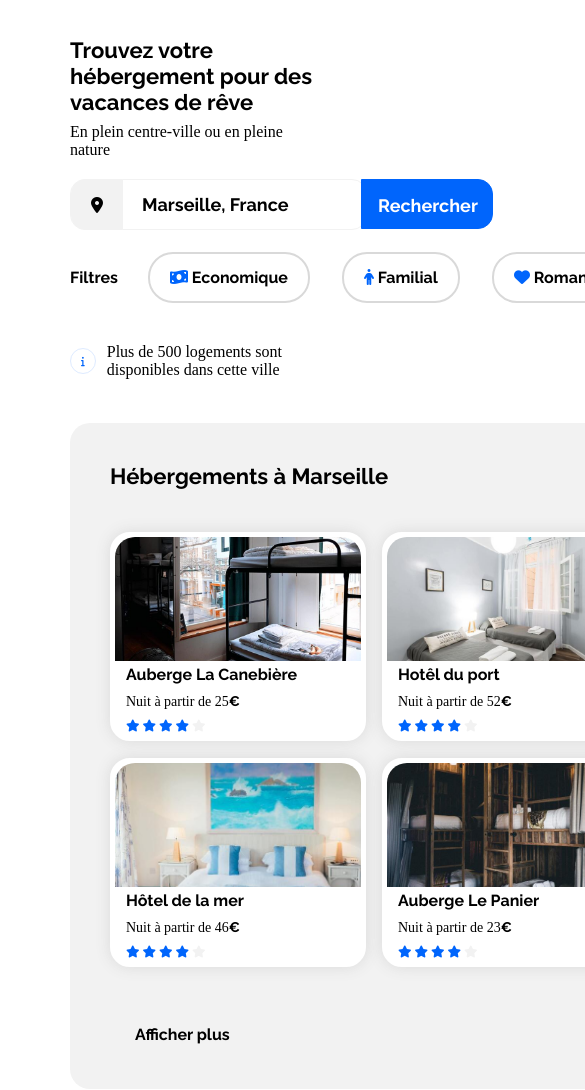
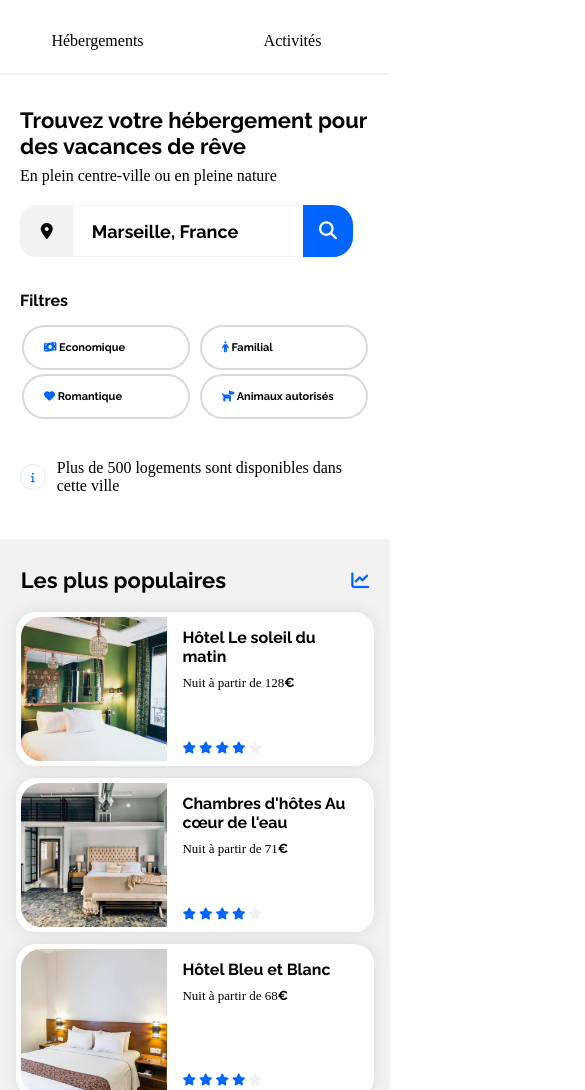
Before and after one commit to Julien-VASSEUR-15072000/Site-Booki, a plain HTML site: page index.html in a window 390 px wide. Shown: the part 79-1169 px from the top of the page, 585 px wide, since content can reach past the window. Drawn offline with Linux system fonts and the light colour scheme; a web font is replaced by a local one.

Commit message:
Bientôt terminé

```diff
--- a/CSS/style.css
+++ b/CSS/style.css
@@ -21,6 +21,15 @@ h3,
 ::placeholder {
     font-family: "Raleway-Bold";
     margin: 0;
+}
+
+.p14 {
+    font-size: 14px;
+    margin: 9px 0px;
+}
+
+.p16 {
+    font-size: 16px;
 }
 
 .bold {
@@ -57,7 +66,7 @@ p {
     flex-wrap: wrap;
 }
 
-.FlexDirectionColumn {
+.flexDirectionColumn {
     display: flex;
     flex-direction: column;
 }
@@ -66,8 +75,12 @@ i {
     color: #0065FC;
 }
 
-.i000000{
+.i000000 {
     color: #000000;
+}
+
+.iFFFFFF {
+    color: #FFFFFF;
 }
 
 span {
@@ -85,12 +98,8 @@ main {
 
 /*********************** Header **********************/
 
-.marginTop20 {
-    margin-top: 20px;
-}
-
 .booki {
-    width: 61.09px;
+    width: 61px;
     height: 19px;
 }
 
@@ -120,9 +129,9 @@ li a:hover {
     border-top: solid #0065FC 2px
 }
 
-/****************** section class"margin" *****************/
+/************* section class="sectionInput" *************/
 
-.margin {
+.sectionInput {
     margin-top: 53px;
 }
 
@@ -131,20 +140,13 @@ h1 {
     font-size: 22px;
 }
 
-.p16 {
-    font-size: 16px;
-}
-
 form {
+    position: relative;
+    margin-top: 20px;
     display: block;
     border-collapse: collapse;
-    position: relative;
-}
-
-.divFormLeft {
-    position: relative;
-    width: 332px;
-    height: 49px;
+    max-width: 332px;
+    height: 50px;
     background: #FFFFFF;
     border: 1px solid #F2F2F2;
     border-radius: 15px;
@@ -166,11 +168,13 @@ form {
 
 .inputLeft {
     border: none;
+    width: 62.6%;
     font-family: 'Raleway-Bold';
     font-style: normal;
     font-weight: 700;
     font-size: 18px;
     margin-left: 17px;
+    padding-right: 5px;
     color: #000000;
 }
 
@@ -183,22 +187,37 @@ input:focus {
     outline: none;
 }
 
-.inputRight {
+.button {
     display: flex;
     flex-direction: row;
     align-items: center;
-    padding: 15px 16px;
     justify-content: center;
+    color: #FFFFFF;
+    font-size: 18px;
+    width: 50px;
+    height: 52px;
+    background: #0065FC;
+    border-radius: 0px 20px 20px 0px;
+    border: none;
+
+    font-family: 'Raleway-Bold';
+}
+
+.inputRechercher {
+    display: flex;
     position: absolute;
-    left: 291px;
+    left: 84.9%;
+    top: -1px;
     width: 132px;
-    height: 50px;
-    color: white;
-    font-size: 18px;
-    font-family: 'Raleway-Bold';
+    height: 52px;
+    justify-content: center;
+    align-items: center;
     background: #0065FC;
-    border: 1px solid #0065FC;
-    border-radius: 0px 15px 15px 0px;
+    border-radius: 0px 20px 20px 0px;
+}
+
+.loupe {
+    display: none;
 }
 
 .filtre {
@@ -208,20 +227,25 @@ input:focus {
     align-items: center;
 }
 
+.divFiltre {
+    width: 90%;
+}
+
 .filtre a {
     font-family: "Raleway-Bold";
     box-sizing: border-box;
     background: #FFFFFF;
     border: 2px solid #D9D9D9;
     border-radius: 25px;
+    font-size: 17px;
     padding: 14px 20px;
     margin: 2px 2px;
 }
 
 .filtre a:hover {
-    transition: 0.5s;
+    transition: 0.2s;
+    padding: 16px 22px;
     margin: 0px 0px;
-    padding: 16px 22px;
     background: #DEEBFF;
 }
 
@@ -281,15 +305,6 @@ h3 {
     border-radius: 20px;
     margin-right: 20px;
     padding: 40px;
-}
-
-.p14 {
-    font-size: 14px;
-    margin: 9px 0px;
-}
-
-.divLines {
-    width: 90.9%;
 }
 
 .aSectionLeft {
@@ -421,7 +436,11 @@ footer {
     margin-bottom: 12px;
 }
 
-@media screen and (max-width: 1024px) {
+
+/******************************************************* Media querie 1190px ********************************************************/
+
+
+@media screen and (max-width: 1190px) {
 
     body {
         padding: 0 70px;
@@ -443,14 +462,15 @@ footer {
         border-top: transparent;
     }
 
-    /***************** section class="margin" ***************/
+    /*********** section class="sectionInput" ***********/
+
     .filtre {
-        width: 820px;
+        width: 93.2%;
     }
 
     .filtre a:hover {
-        padding: 13px 18px;
-        margin: 2px 30px;
+        padding: 14px 20px;
+        margin: 2px 2px;
         background: #FFFFFF;
     }
 
@@ -462,31 +482,41 @@ footer {
 
     /****************** sectionLeft ***********/
 
-
-
     .sectionLeft {
-        margin: auto;
-        margin-bottom: 50px;
+        width: calc(100% - 80px);
+        min-width: 350px;
+        margin: 0px 0px 50px 0px;
     }
 
     /************** sectionRight **************/
 
     .sectionRight {
-       width: 880px;
+       width: 100%;
+       min-width: none;
        margin: 0;
     }
 
+    .divASectionRight {
+        display: flex;
+        flex-direction: row;
+        flex-wrap: nowrap;
+    }
+
     .aSectionRight {
-        width: 252px;
+        width: 28.6%;
         margin: 15px 12px 40px 12px;
     }
 
     .imgSectionRight {
-        width: 106px;
+        width: 42.1%;
     }
 
     .divH3PISectionRight {
-        margin-right: 20px;
+        margin-right: 10px;
+    }
+
+    .p14 {
+        font-size: 13px;
     }
 
     /************ SectionBottom ************/
@@ -503,3 +533,211 @@ footer {
         margin-bottom: 35px;
     }
 }
+
+
+/******************************************************* Media query 980px ********************************************************/
+
+@media screen and (max-width: 980px){
+    .divFiltre a {
+        font-size: 11px;
+    }
+
+
+}
+
+/******************************************************* Media query 820px ********************************************************/
+
+
+@media screen and (max-width: 820px){
+
+    body {
+        padding: 0px;
+    }
+
+    /******************** header ******************/
+
+    .divHeader {
+        flex-direction: column;
+        justify-content: center;
+        align-items: center;
+    }
+
+    .booki {
+        margin-bottom: 48px;
+    }
+
+    nav {
+        width: 100%;
+        height: 44px;
+    }
+
+    ul {
+        justify-content: space-around;
+        width: 100%;
+    }
+
+    li {
+        width: 50%;
+    }
+
+    li a {
+        width: 100%;
+        display: block;
+        padding-bottom: 23px;
+        font-size: 16px;
+        border-bottom: solid #F2F2F2 2px;
+        text-align: center;
+    }
+
+    li a:hover {
+        border-bottom: solid #0065FC 2px;
+        color: #0065FC;
+    }
+
+    /*********** section class="sectionInput" ***********/
+
+    .sectionInput {
+        margin: 31px 20px 0px 20px;
+    }
+
+    .divFormLeft {
+        min-width: 0;
+    }
+
+    .loupe {
+        display: flex;
+    }
+
+    .inputRechercher {
+        display: none;
+    }
+
+    .filtre {
+        flex-direction: column;
+        width: 100%;
+        margin-top: 34px;
+    }
+
+    .pSectionInput {
+        width: 100%;
+        margin: 0px 0px 13px 0px;
+    }
+
+    .divFiltre {
+        flex-wrap: wrap;
+        width: 100%;
+    }
+
+    .filtre a {
+        width: 48%;
+    }
+
+    /************** main *************/
+
+    .divTop {
+        flex-direction: column-reverse;
+    }
+
+    .h2DivTop {
+        width: 89.3%;
+        margin: auto;
+        margin-bottom: 19px;
+    }
+
+    /************** sectionLeft ***********/
+
+    .sectionLeft {
+        padding: 0;
+        width: 100%;
+        background: none;
+        min-width: auto;
+    }
+
+    .divLines {
+        flex-direction: column;
+    }
+
+    .aSectionLeft {
+        width: 89.3%;
+        margin: auto;
+        margin-bottom: 12px;
+    }
+
+    .sectionLeft {
+        height: 100%;
+    }
+
+    .AfficherPLus {
+        display: none;
+    }
+
+    /*************** sectionRight ************/
+
+    .h2SectionRight {
+        margin: 0;
+    }
+
+    .iTopSectionRight {
+        margin: 5px 0px 0px 0px;
+    }
+
+    .sectionRight {
+        padding: 28px 0px 35px 0px;
+        margin-bottom: 26px;
+        border-radius: 0px;
+    }
+
+    .divASectionRight {
+        flex-direction: column;
+    }
+
+    .aSectionRight {
+        width: 89.3%;
+        margin: auto;
+        margin-bottom: 12px;
+    }
+
+    /********** sectionBottom ***********/
+
+    .sectionBottom {
+        height: 100%;
+        margin-top: 0;
+    }
+
+    .divSectionBottom {
+        flex-direction: column;
+    }
+
+    .aSectionBottom {
+        width: 89.3%;
+        margin: auto;
+        margin-bottom: 24px;
+        height: 190px;
+    }
+
+    .imgSectionBottom {
+        height: 134px;
+    }
+
+    /********** footer *********/
+
+    footer {
+        flex-direction: column;
+        padding: 0;
+        height: 100%;
+    }
+
+    .divFooter {
+        width: 89.3%;
+        margin: auto;
+        margin-bottom: 40px;
+    }
+
+    .h2SectionBottom {
+        width: 89.3%;
+        margin: auto;
+        margin-bottom: 19px;
+    }
+
+
+}
--- a/index.html
+++ b/index.html
@@ -5,40 +5,43 @@
     <meta charset="UTF-8">
     <meta http-equiv="X-UA-Compatible" content="IE=edge">
     <meta name="viewport" content="width=device-width, initial-scale=1.0">
-    <title>Booki Accueil</title>
+    <title>Accueil site Booki</title>
     <script src="https://kit.fontawesome.com/c35e960347.js" crossorigin="anonymous"></script>
     <link rel="stylesheet" href="./CSS/style.css">
 </head>
 
 <body>
     <header>
-        <div class="flexRow justifyContentSpaceBetween">
+        <div class="flexRow justifyContentSpaceBetween divHeader">
             <img class="booki" src="./Images_booki/logo/Booki.png" alt="Logo du site Booki">
             <nav>
                 <ul>
-                    <li><a href="">Hébergements</a></li>
-                    <li><a href="">Activités</a></li>
+                    <li><a href="#hébergements">Hébergements</a></li>
+                    <li><a href="#activités">Activités</a></li>
                 </ul>
             </nav>
         </div>
     </header>
 
-    <section class="margin">
+    <section class="sectionInput">
         <h1>Trouvez votre hébergement pour des vacances de rêve</h1>
         <p class="p16">En plein centre-ville ou en pleine nature</p>
         <form class="flexRow marginTop20">
-            <div class="divFormLeft">
             <a class="aLeft" href=""><i class="fa-solid fa-location-dot i000000"></i></a>
             <input class="inputLeft" type="text" placeholder="Marseille, France">
-            </div>
-            <input class="inputRight" type="submit" value="Rechercher">
+            <button class="button" type="submit">
+                <span class="inputRechercher">Rechercher</span>
+                <i class="fa-solid fa-magnifying-glass iFFFFFF loupe"></i>
+            </button>
         </form>
         <div class="flexRow filtre justifyContentSpaceBetween marginTop32 bold">
-            <p class="bold">Filtres</p>
+            <p class="bold pSectionInput">Filtres</p>
+            <div class="divFiltre flexRow justifyContentSpaceBetween">
                 <a href=""><i class="fa-solid fa-money-bill-wave"></i> Economique</a>
                 <a href=""><i class="fa-solid fa-person"></i> Familial</a>
                 <a href=""><i class="fa-solid fa-heart"></i> Romantique</a>
                 <a href=""><i class="fa-solid fa-dog"></i> Animaux autorisés</a>
+            </div>
         </div>
         <div class="flexRow alignItemsCenter marginTop38">
             <i class="fa-solid fa-info i"></i>
@@ -47,10 +50,10 @@
     </section>
 
     <main>
-        <div class="divTop">
-            <section class="sectionLeft FlexDirectionColumn justifyContentSpaceBetween">
+        <div id="hébergements" class="divTop">
+            <section class="sectionLeft flexDirectionColumn justifyContentSpaceBetween">
                 <h2 class="h2DivTop">Hébergements à Marseille</h2>
-                <div class="flexRow justifyContentSpaceBetween">
+                <div class="divLines flexRow justifyContentSpaceBetween">
                     <a class="aSectionLeft boxShadow" href="">
                         <article>
                             <img class="imgSectionLeft"
@@ -103,7 +106,7 @@
                         </article>
                     </a>
                 </div>
-                <div class="flexRow justifyContentSpaceBetween">
+                <div class="divLines flexRow justifyContentSpaceBetween">
                     <a class="aSectionLeft boxShadow" href="">
                         <article>
                             <img class="imgSectionLeft"
@@ -164,7 +167,7 @@
                     <h2 class="h2SectionRight">Les plus populaires</h2>
                     <i class="fa-solid fa-chart-line iTopSectionRight"></i>
                 </div>
-                <div class="flexWrap justifyContentCenter justifyContentSpaceAround">
+                <div class="divASectionRight flexWrap justifyContentCenter justifyContentSpaceAround">
                     <a class="flexRow aSectionRight boxShadow" href="">
                         <img class="imgSectionRight"
                             src="./Images_booki/hebergements/4_small/emile-guillemot-Bj_rcSC5XfE-unsplash.jpg" alt="">
@@ -219,9 +222,9 @@
                 </div>
             </section>
         </div>
-        <section class="sectionBottom">
+        <section id="activités" class="sectionBottom">
             <h2 class="h2SectionBottom">Activités à Marseille</h2>
-            <div class="flexRow justifyContentSpaceBetween">
+            <div class="divSectionBottom flexRow justifyContentSpaceBetween">
                 <a class="aSectionBottom boxShadow" href="">
                     <img class="imgSectionBottom"
                         src="./Images_booki/activites/3_medium/reno-laithienne-QUgJhdY5Fyk-unsplash.jpg" alt="">
```
Lines whose indentation alone changed are shown as unchanged.
